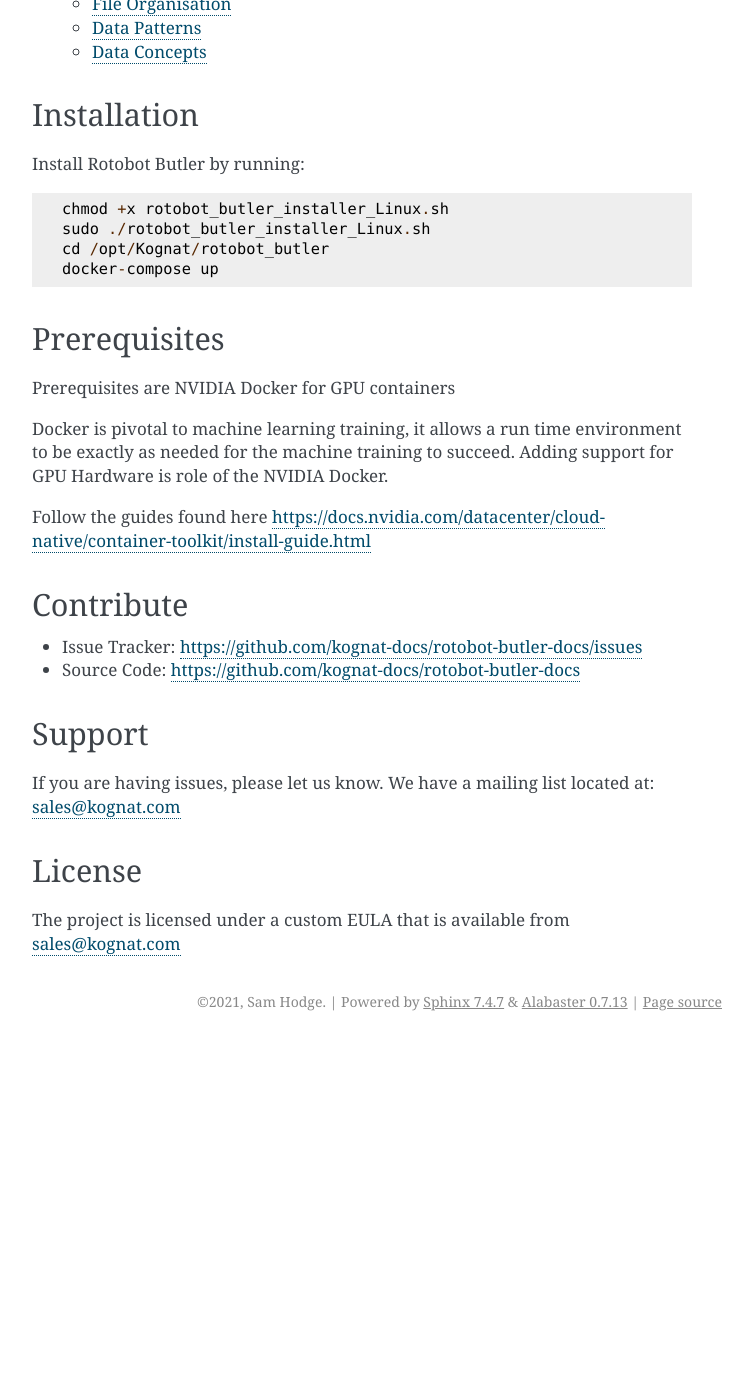
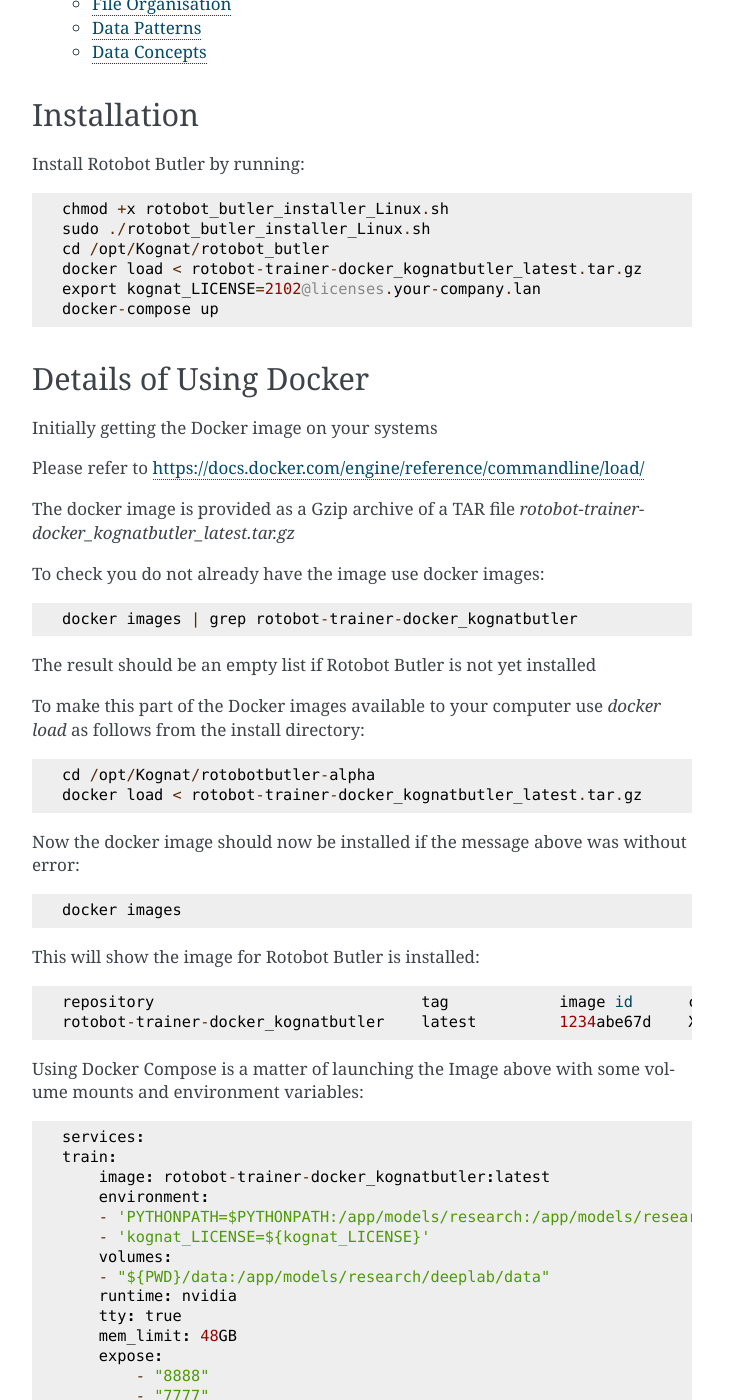
Before and after one commit to kognat-docs/rotobot-butler-docs, a Sphinx documentation site: the page built from docs/index.rst, in a window 1280 px wide and 1400 px high, scrolled down 665 px. Shown: the whole window, without its empty margins (388-1141 px from the left). Built offline with Sphinx 7.4.7, drawn with Linux system fonts in a browser that asks for light colours; before the commit the page ends 1706 px from its top, so only the background shows below that; some of the changed text lies outside the part shown.

Commit message:
Adding details about using the .tar.gz file

```diff
--- a/docs/index.rst
+++ b/docs/index.rst
@@ -34,7 +34,101 @@
     chmod +x rotobot_butler_installer_Linux.sh
     sudo ./rotobot_butler_installer_Linux.sh
     cd /opt/Kognat/rotobot_butler
+    docker load < rotobot-trainer-docker_kognatbutler_latest.tar.gz
+    export kognat_LICENSE=2102@licenses.your-company.lan
     docker-compose up
+
+Details of Using Docker
+-----------------------
+
+Initially getting the Docker image on your systems
+
+Please refer to https://docs.docker.com/engine/reference/commandline/load/
+
+The docker image is provided as a Gzip archive of a TAR file `rotobot-trainer-docker_kognatbutler_latest.tar.gz`
+
+To check you do not already have the image use docker images: ::
+
+    docker images | grep rotobot-trainer-docker_kognatbutler
+
+The result should be an empty list if Rotobot Butler is not yet installed
+
+To make this part of the Docker images available to your computer use `docker load` as follows from the install directory: ::
+
+    cd /opt/Kognat/rotobotbutler-alpha
+    docker load < rotobot-trainer-docker_kognatbutler_latest.tar.gz
+
+Now the docker image should now be installed if the message above was without error: ::
+
+    docker images
+
+This will show the image for Rotobot Butler is installed: ::
+
+    repository                             tag            image id      created       size
+    rotobot-trainer-docker_kognatbutler    latest         1234abe67d    X weeks ago   9.8Gb
+
+Using Docker Compose is a matter of launching the Image above with some volume mounts and environment variables: ::
+
+    services:
+    train:
+        image: rotobot-trainer-docker_kognatbutler:latest
+        environment:
+        - 'PYTHONPATH=$PYTHONPATH:/app/models/research:/app/models/research/slim'
+        - 'kognat_LICENSE=${kognat_LICENSE}'
+        volumes:
+        - "${PWD}/data:/app/models/research/deeplab/data"
+        runtime: nvidia
+        tty: true
+        mem_limit: 48GB
+        expose:
+            - "8888"
+            - "7777"
+        ports:
+            - "8888:8888"
+            - "7777:7777"
+        deploy:
+        resources:
+            reservations:
+            devices:
+            - capabilities: [gpu]
+
+So to make sure things work, make sure port `7777` and `8888` are free also ensure that you have a license server running on a port you can access.
+
+After telling our shell environment where to find licenses with the `kognat_LICENSE` to `port@host` where the license server is running.
+
+
+Lauching the Docker process with `docker-compose`: ::
+
+   export kognat_LICENSE=2102@license.your-company.lan
+   docker-compose up
+
+RLM License server
+------------------
+
+You can download a Reprise License Manager server with the Kognat `.set` file from the following locations
+
+Windows: https://bit.ly/linux-rlm-kognat-12-3
+
+Mac OS: https://bit.ly/mac-osx-rlm-kognat-12-3
+
+Windows: https://bit.ly/windows-rlm-kognat-12-3
+
+Follow the detailed instructions about running a floating license, which is required to work a Docker container.
+
+The important thing is that you hint to the Docker process about where to find a license by using the environment variable `kognat_LICENSE`
+
+You need to set the value of `kognat_LICENSE` to `port@host`
+
+for example in a bash shell on Linux we would use
+
+`export kognat_LICENSE=2102@licenses.kognat.com`
+or
+`export kognat_LICENSE=9981@10.11.11.2`
+
+Detailed instructions about running the RLM kognat server on your network: ::
+
+   https://rotobot-docs.readthedocs.io/en/latest/licensing.html#floating-license-installation
+
 
 Prerequisites
 -------------
@@ -47,6 +141,7 @@
 Follow the guides found here
 https://docs.nvidia.com/datacenter/cloud-native/container-toolkit/install-guide.html
 
+Active RLM server with signed kognat license.
 
 
 Contribute
```
